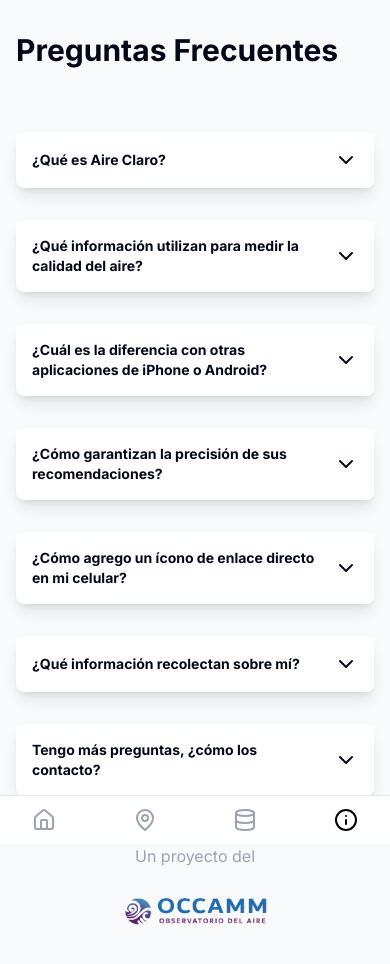
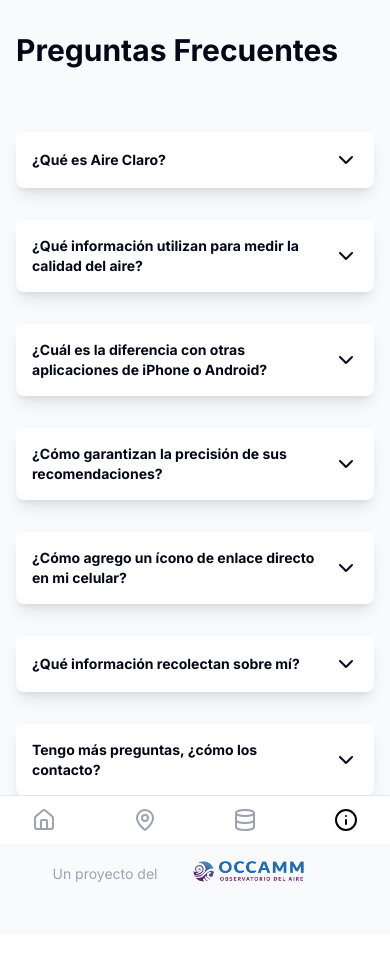
Before and after one commit to edgargutgzz/aireclaro, a Next.js app: page /acerca in a window 390 px wide. Shown: the top 964 px of the page. After the commit the page ends 935 px from the top, so only its background shows below. Built offline with nearby package versions, Linux system fonts and the light colour scheme.

Commit message:
refactor: refine footer styling and layout in Acerca component
- Adjust footer text alignment and spacing for improved visual consistency.
- Update class names for better responsiveness and adaptability across various screen sizes.
- Modify logo dimensions to enhance overall layout coherence.

```diff
--- a/app/acerca/page.tsx
+++ b/app/acerca/page.tsx
@@ -12,8 +12,8 @@ export default function Acerca() {
 
       {/* Footer */}
       <div className="mt-12 flex justify-center md:mt-16">
-        <div className="flex flex-col items-center sm:flex-row sm:items-center sm:whitespace-nowrap">
-          <div className="mb-2 text-center text-gray-400 sm:mb-0 sm:mr-3">
+        <div className="flex flex-row items-center whitespace-nowrap">
+          <div className="mr-2 text-sm text-gray-400 sm:mr-3 sm:text-base">
             Un proyecto del
           </div>
           <a
@@ -27,7 +27,7 @@ export default function Acerca() {
               alt="Observatorio del Aire Logo"
               width={240}
               height={80}
-              className="w-[220px] sm:-ml-4 sm:w-[290px]"
+              className="-ml-2 w-[180px] sm:-ml-4 sm:w-[240px] md:w-[290px]"
             />
           </a>
         </div>
```
